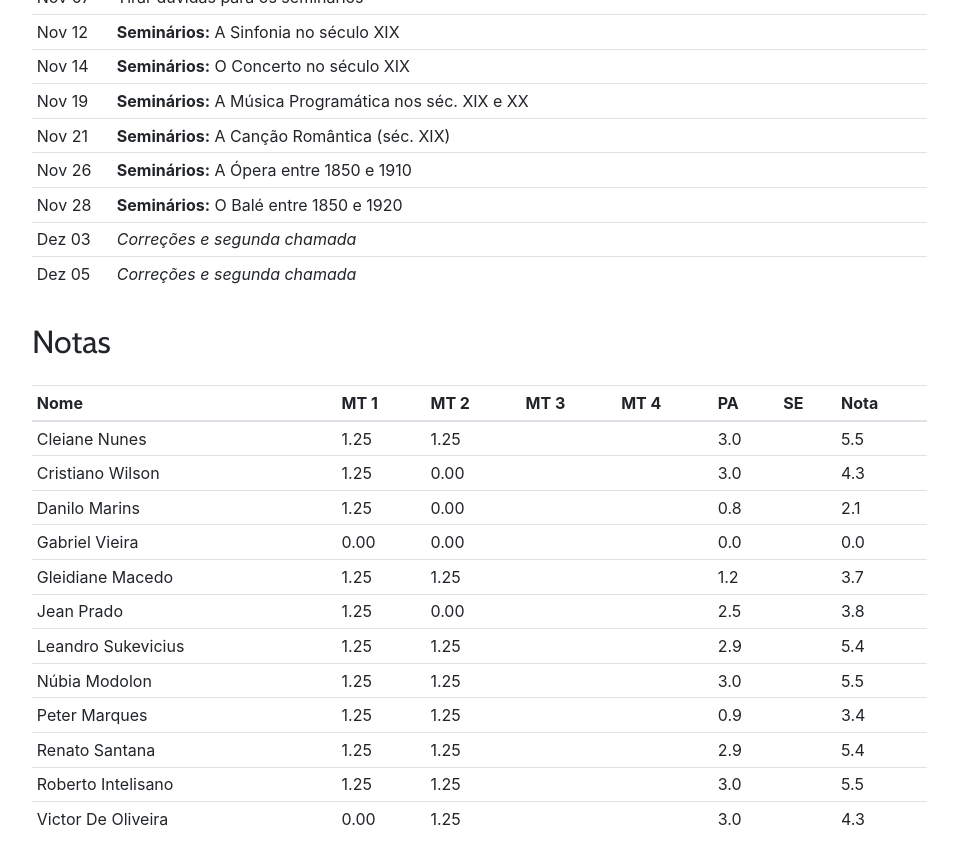
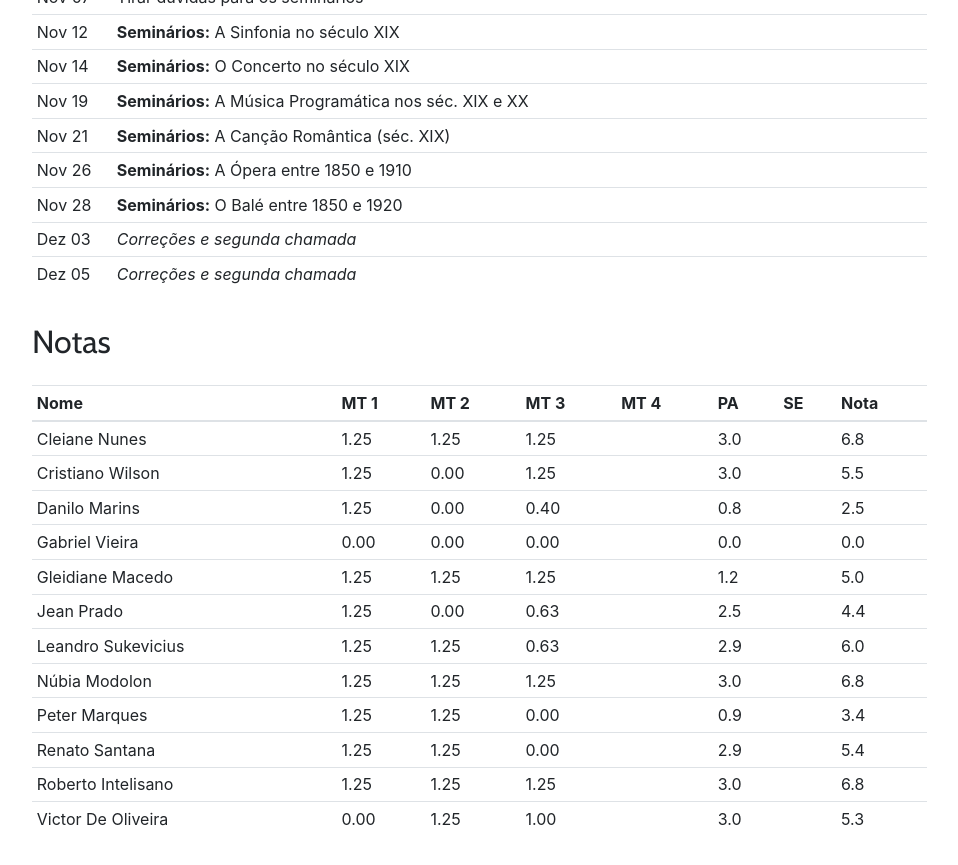
Before and after one commit to kroger/genosmus, a Jekyll site: the page built from _pedro/2019.2/musa76.md, in a window 1280 px wide and 900 px high, scrolled down 2594 px. Shown: the top 865 px of the window, without its empty margins (68-1026 px from the left). Built offline with Jekyll 4.4.1, drawn with Linux system fonts in a browser that asks for light colours.

Commit message:
Notas LEM: mini-trabalho 3

```diff
--- a/_pedro/2019.2/musa76.md
+++ b/_pedro/2019.2/musa76.md
@@ -113,18 +113,18 @@
 
 | Nome               | MT 1 | MT 2 | MT 3 | MT 4 | PA  | SE | Nota |
 | :----------------- | :-   | :-   | :-   | :-   | :-  | :- | :--- |
-| Cleiane Nunes      | 1.25 | 1.25 |      |      | 3.0 |    | =sum |
-| Cristiano Wilson   | 1.25 | 0.00 |      |      | 3.0 |    | =sum |
-| Danilo Marins      | 1.25 | 0.00 |      |      | 0.8 |    | =sum |
-| Gabriel Vieira     | 0.00 | 0.00 |      |      | 0.0 |    | =sum |
-| Gleidiane Macedo   | 1.25 | 1.25 |      |      | 1.2 |    | =sum |
-| Jean Prado         | 1.25 | 0.00 |      |      | 2.5 |    | =sum |
-| Leandro Sukevicius | 1.25 | 1.25 |      |      | 2.9 |    | =sum |
-| Núbia Modolon      | 1.25 | 1.25 |      |      | 3.0 |    | =sum |
-| Peter Marques      | 1.25 | 1.25 |      |      | 0.9 |    | =sum |
-| Renato Santana     | 1.25 | 1.25 |      |      | 2.9 |    | =sum |
-| Roberto Intelisano | 1.25 | 1.25 |      |      | 3.0 |    | =sum |
-| Victor De Oliveira | 0.00 | 1.25 |      |      | 3.0 |    | =sum |
+| Cleiane Nunes      | 1.25 | 1.25 | 1.25 |      | 3.0 |    | =sum |
+| Cristiano Wilson   | 1.25 | 0.00 | 1.25 |      | 3.0 |    | =sum |
+| Danilo Marins      | 1.25 | 0.00 | 0.40 |      | 0.8 |    | =sum |
+| Gabriel Vieira     | 0.00 | 0.00 | 0.00 |      | 0.0 |    | =sum |
+| Gleidiane Macedo   | 1.25 | 1.25 | 1.25 |      | 1.2 |    | =sum |
+| Jean Prado         | 1.25 | 0.00 | 0.63 |      | 2.5 |    | =sum |
+| Leandro Sukevicius | 1.25 | 1.25 | 0.63 |      | 2.9 |    | =sum |
+| Núbia Modolon      | 1.25 | 1.25 | 1.25 |      | 3.0 |    | =sum |
+| Peter Marques      | 1.25 | 1.25 | 0.00 |      | 0.9 |    | =sum |
+| Renato Santana     | 1.25 | 1.25 | 0.00 |      | 2.9 |    | =sum |
+| Roberto Intelisano | 1.25 | 1.25 | 1.25 |      | 3.0 |    | =sum |
+| Victor De Oliveira | 0.00 | 1.25 | 1.00 |      | 3.0 |    | =sum |
 {: .table .table-sm}
 
 
```
